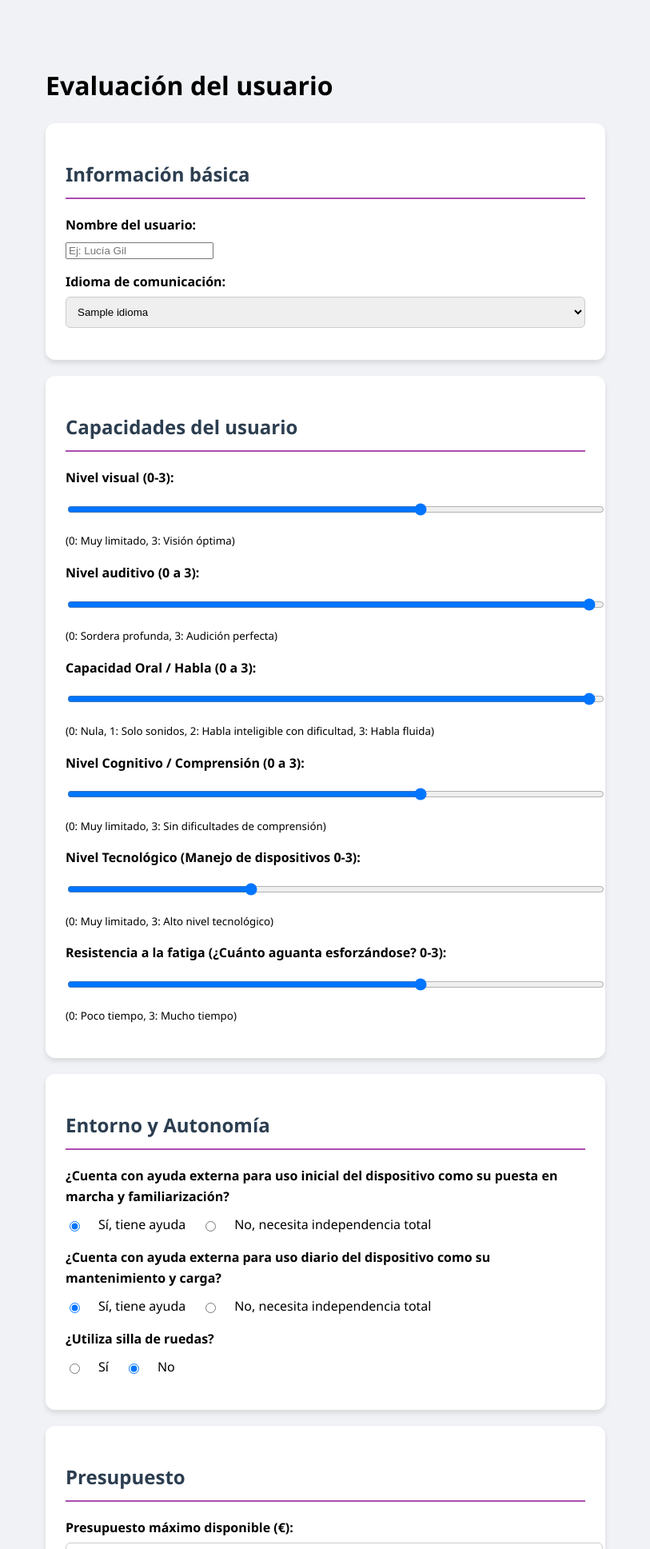
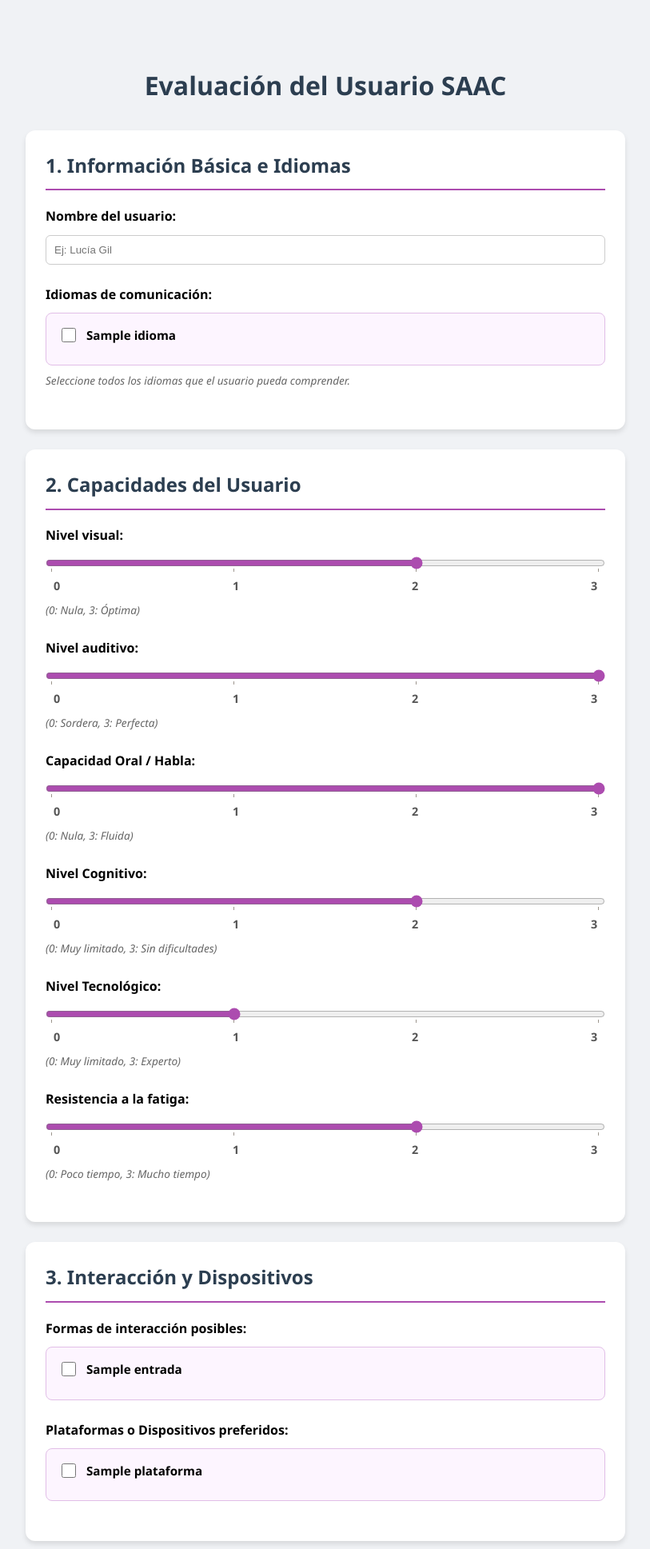
Before and after one commit to itslxcy/Trabajo-fin-de-grado, a Flask app: page /cuestionario in a window 1280 px wide. Shown: the top 1937 px of the page at 80% size, without its empty margins (233-1046 px from the left). Run offline with Flask 3, Linux system fonts and the light colour scheme; tables that the repository leaves empty hold one stand-in row (values such as "Sample post").

Commit message:
Arreglos visualización

```diff
--- a/backend/modelos.py
+++ b/backend/modelos.py
@@ -80,6 +80,7 @@ class SistemaRequisitoFuncional(bd.Model):
     nivel_auditivo_min = bd.Column(bd.SmallInteger, default=0)
     nivel_cognitivo_min = bd.Column(bd.SmallInteger, default=0)
     nivel_tecnologico_min = bd.Column(bd.SmallInteger, default=0)
+    nivel_habla_min = bd.Column(bd.SmallInteger, default=0)
 
 class Paciente(bd.Model):
     __tablename__ = 'paciente'
--- a/backend/templates/cuestionario.html
+++ b/backend/templates/cuestionario.html
@@ -4,108 +4,178 @@
     <meta charset="UTF-8">
     <title>Evaluación Clínica SAAC</title>
     <style>
-        body { font-family: 'Segoe UI', Tahoma, Geneva, Verdana, sans-serif; max-width: 700px; margin: 40px auto; padding: 20px; line-height: 1.6; background-color: #f0f2f5; }
-        .seccion { background: white; padding: 25px; margin-bottom: 20px; border-radius: 12px; box-shadow: 0 4px 6px rgba(0,0,0,0.1); }
-        h2 { color: #2c3e50; border-bottom: 2px solid #ac4caf; padding-bottom: 10px; }
-        .pregunta { margin-bottom: 15px; }
-        label { font-weight: bold; display: block; margin-bottom: 5px; }
-        select, input[type="number"], input[type="range"] { width: 100%; padding: 10px; border-radius: 6px; border: 1px solid #ccc; }
-        .radio-group { display: flex; gap: 20px; margin-top: 10px; }
-        button { background: #b22ecc; color: white; padding: 15px; border: none; border-radius: 8px; cursor: pointer; font-size: 18px; width: 100%; font-weight: bold; }
-        button:hover { background: #ae27a9; }
+        body { font-family: 'Segoe UI', Tahoma, Geneva, Verdana, sans-serif; max-width: 750px; margin: 40px auto; padding: 20px; line-height: 1.6; background-color: #f0f2f5; }
+        .seccion { background: white; padding: 25px; margin-bottom: 25px; border-radius: 12px; box-shadow: 0 4px 6px rgba(0,0,0,0.1); }
+        h1 { text-align: center; color: #2c3e50; margin-bottom: 30px; }
+        h2 { color: #2c3e50; border-bottom: 2px solid #ac4caf; padding-bottom: 10px; margin-top: 0; }
+        .pregunta { margin-bottom: 25px; }
+        label { font-weight: bold; display: block; margin-bottom: 10px; }
+
+        /* Cuadrícula para Checkboxes (Selección múltiple fácil) */
+        .opciones-grid {
+            display: grid;
+            grid-template-columns: repeat(auto-fill, minmax(160px, 1fr));
+            gap: 12px;
+            background: #fdf5ff;
+            padding: 15px;
+            border-radius: 8px;
+            border: 1px solid #e1bee7;
+        }
+        .opcion-item { display: flex; align-items: center; gap: 10px; cursor: pointer; font-size: 0.95em; }
+        .opcion-item input[type="checkbox"] { width: 18px; height: 18px; accent-color: #ac4caf; }
+
+        /* Estructura Esquemática del Slider (Regla graduada) */
+        .slider-wrapper {
+            display: flex;
+            flex-direction: column;
+            margin-top: 10px;
+        }
+
+        .slider-container {
+            width: 100%;
+            position: relative;
+        }
+
+        input[type="range"] {
+            width: 100%;
+            margin: 0;
+            cursor: pointer;
+            accent-color: #ac4caf;
+        }
+
+        /* Escala numérica exactamente debajo de los puntos */
+        .escala-numerica {
+            display: flex;
+            justify-content: space-between;
+            padding: 0 4px; /* Alineación con el track del slider */
+            margin-top: -2px;
+        }
+
+        .escala-numerica span {
+            font-size: 0.9em;
+            color: #555;
+            font-weight: bold;
+            width: 20px;
+            text-align: center;
+        }
+
+        /* Inputs generales */
+        input[type="text"], input[type="number"] { width: 100%; padding: 10px; border-radius: 6px; border: 1px solid #ccc; box-sizing: border-box; }
+        .radio-group { display: flex; gap: 20px; margin-top: 5px; }
+
+        button { background: #b22ecc; color: white; padding: 18px; border: none; border-radius: 10px; cursor: pointer; font-size: 18px; width: 100%; font-weight: bold; transition: 0.3s; margin-top: 10px; }
+        button:hover { background: #8e24aa; transform: translateY(-2px); box-shadow: 0 5px 15px rgba(178, 46, 204, 0.3); }
+        small { color: #666; display: block; margin-top: 8px; font-style: italic; font-size: 0.85em; }
     </style>
 </head>
 <body>
-    <h1>Evaluación del usuario</h1>
+
+    <h1>Evaluación del Usuario SAAC</h1>
+
     <form action="/recomendar" method="POST">
 
         <div class="seccion">
-            <h2>Información básica</h2>
+            <h2>1. Información Básica e Idiomas</h2>
             <div class="pregunta">
                 <label>Nombre del usuario:</label>
-                <input type="text" name="nombre" placeholder="Ej: Lucía Gil">
+                <input type="text" name="nombre" placeholder="Ej: Lucía Gil" required>
             </div>
             <div class="pregunta">
-                <label>Idioma de comunicación:</label>
-                <select name="idioma_id">
+                <label>Idiomas de comunicación:</label>
+                <div class="opciones-grid">
                     {% for i in idiomas %}
-                    <option value="{{ i.id }}">{{ i.nombre }}</option>
+                    <label class="opcion-item">
+                        <input type="checkbox" name="idioma_ids" value="{{ i.id }}"> {{ i.nombre|capitalize }}
+                    </label>
                     {% endfor %}
-                </select>
+                </div>
+                <small>Seleccione todos los idiomas que el usuario pueda comprender.</small>
             </div>
         </div>
 
         <div class="seccion">
-            <h2>Capacidades del usuario</h2>
+            <h2>2. Capacidades del Usuario</h2>
+
+            {% set caps = [
+                ('vision', 'Nivel visual', '0: Nula, 3: Óptima', 2),
+                ('audicion', 'Nivel auditivo', '0: Sordera, 3: Perfecta', 3),
+                ('habla', 'Capacidad Oral / Habla', '0: Nula, 3: Fluida', 3),
+                ('cognicion', 'Nivel Cognitivo', '0: Muy limitado, 3: Sin dificultades', 2),
+                ('tecnologia', 'Nivel Tecnológico', '0: Muy limitado, 3: Experto', 1),
+                ('resistencia', 'Resistencia a la fatiga', '0: Poco tiempo, 3: Mucho tiempo', 2)
+            ] %}
+
+            {% for id, titulo, desc, defecto in caps %}
             <div class="pregunta">
-                <label>Nivel visual (0-3):</label>
-                <input type="range" name="vision" min="0" max="3" step="1" value="2">
-            <small>(0: Muy limitado, 3: Visión óptima)</small>
+                <label>{{ titulo }}:</label>
+                <div class="slider-wrapper">
+                    <div class="slider-container">
+                        <input type="range" name="{{ id }}" min="0" max="3" step="1" value="{{ defecto }}" list="tickmarks">
+                        <div class="escala-numerica">
+                            <span>0</span><span>1</span><span>2</span><span>3</span>
+                        </div>
+                    </div>
+                </div>
+                <small>({{ desc }})</small>
+            </div>
+            {% endfor %}
+
+            <datalist id="tickmarks">
+                <option value="0"></option><option value="1"></option>
+                <option value="2"></option><option value="3"></option>
+            </datalist>
+        </div>
+
+        <div class="seccion">
+            <h2>3. Interacción y Dispositivos</h2>
+            <div class="pregunta">
+                <label>Formas de interacción posibles:</label>
+                <div class="opciones-grid">
+                    {% for e in entradas %}
+                    <label class="opcion-item">
+                        <input type="checkbox" name="entrada_ids" value="{{ e.id }}"> {{ e.nombre|capitalize }}
+                    </label>
+                    {% endfor %}
+                </div>
             </div>
             <div class="pregunta">
-                <label>Nivel auditivo (0 a 3):</label>
-                <input type="range" name="audicion" min="0" max="3" step="1" value="3">
-            <small>(0: Sordera profunda, 3: Audición perfecta)</small>
-            </div>
-            <div class="pregunta">
-                <label>Capacidad Oral / Habla (0 a 3):</label>
-                <input type="range" name="habla" min="0" max="3" step="1" value="3">
-            <small>(0: Nula, 1: Solo sonidos, 2: Habla inteligible con dificultad, 3: Habla fluida)</small>
-            </div>
-            <div class="pregunta">
-                <label>Nivel Cognitivo / Comprensión (0 a 3):</label>
-                <input type="range" name="cognicion" min="0" max="3" step="1" value="2">
-            <small>(0: Muy limitado, 3: Sin dificultades de comprensión)</small>
-            </div>
-            <div class="pregunta">
-                <label>Nivel Tecnológico (Manejo de dispositivos 0-3):</label>
-                <input type="range" name="tecnologia" min="0" max="3" step="1" value="1">
-            <small>(0: Muy limitado, 3: Alto nivel tecnológico)</small>
-            </div>
-            <div class="pregunta">
-                <label>Resistencia a la fatiga (¿Cuánto aguanta esforzándose? 0-3):</label>
-                <input type="range" name="resistencia" min="0" max="3" step="1" value="2">
-            <small>(0: Poco tiempo, 3: Mucho tiempo)</small>
+                <label>Plataformas o Dispositivos preferidos:</label>
+                <div class="opciones-grid">
+                    {% for p in plataformas %}
+                    <label class="opcion-item">
+                        <input type="checkbox" name="plataforma_ids" value="{{ p.id }}"> {{ p.nombre }}
+                    </label>
+                    {% endfor %}
+                </div>
             </div>
         </div>
 
         <div class="seccion">
-            <h2>Entorno y Autonomía</h2>
+            <h2>4. Entorno y Economía</h2>
             <div class="pregunta">
-                <label>¿Cuenta con ayuda externa para uso inicial del dispositivo como su puesta en marcha y familiarización?</label>
+                <label>¿Ayuda externa para puesta en marcha inicial?</label>
                 <div class="radio-group">
-                    <input type="radio" name="ayuda_inicial" value="true" checked> Sí, tiene ayuda
-                    <input type="radio" name="ayuda_inicial" value="false"> No, necesita independencia total
+                    <label><input type="radio" name="ayuda_inicial" value="true" checked> Sí</label>
+                    <label><input type="radio" name="ayuda_inicial" value="false"> No</label>
                 </div>
             </div>
             <div class="pregunta">
-                <label>¿Cuenta con ayuda externa para uso diario del dispositivo como su mantenimiento y carga?</label>
+                <label>¿Ayuda externa para mantenimiento diario?</label>
                 <div class="radio-group">
-                    <input type="radio" name="ayuda_diaria" value="true" checked> Sí, tiene ayuda
-                    <input type="radio" name="ayuda_diaria" value="false"> No, necesita independencia total
+                    <label><input type="radio" name="ayuda_diaria" value="true" checked> Sí</label>
+                    <label><input type="radio" name="ayuda_diaria" value="false"> No</label>
                 </div>
             </div>
             <div class="pregunta">
                 <label>¿Utiliza silla de ruedas?</label>
                 <div class="radio-group">
-                    <input type="radio" name="usa_silla" value="true"> Sí
-                    <input type="radio" name="usa_silla" value="false" checked> No
+                    <label><input type="radio" name="usa_silla" value="true"> Sí</label>
+                    <label><input type="radio" name="usa_silla" value="false" checked> No</label>
                 </div>
             </div>
-        </div>
-
-        <div class="seccion">
-            <h2>Presupuesto</h2>
             <div class="pregunta">
                 <label>Presupuesto máximo disponible (€):</label>
-                <input type="number" name="presupuesto" value="500">
-            </div>
-            <div class="pregunta">
-                <label>¿Cuenta con financiación pública o becas?</label>
-                <div class="radio-group">
-                    <input type="radio" name="tiene_financiacion" value="true"> Sí
-                    <input type="radio" name="tiene_financiacion" value="false" checked> No
-                </div>
+                <input type="number" name="presupuesto" value="500" min="0">
             </div>
         </div>
 
```
Also changed, not shown: 1 other file.
